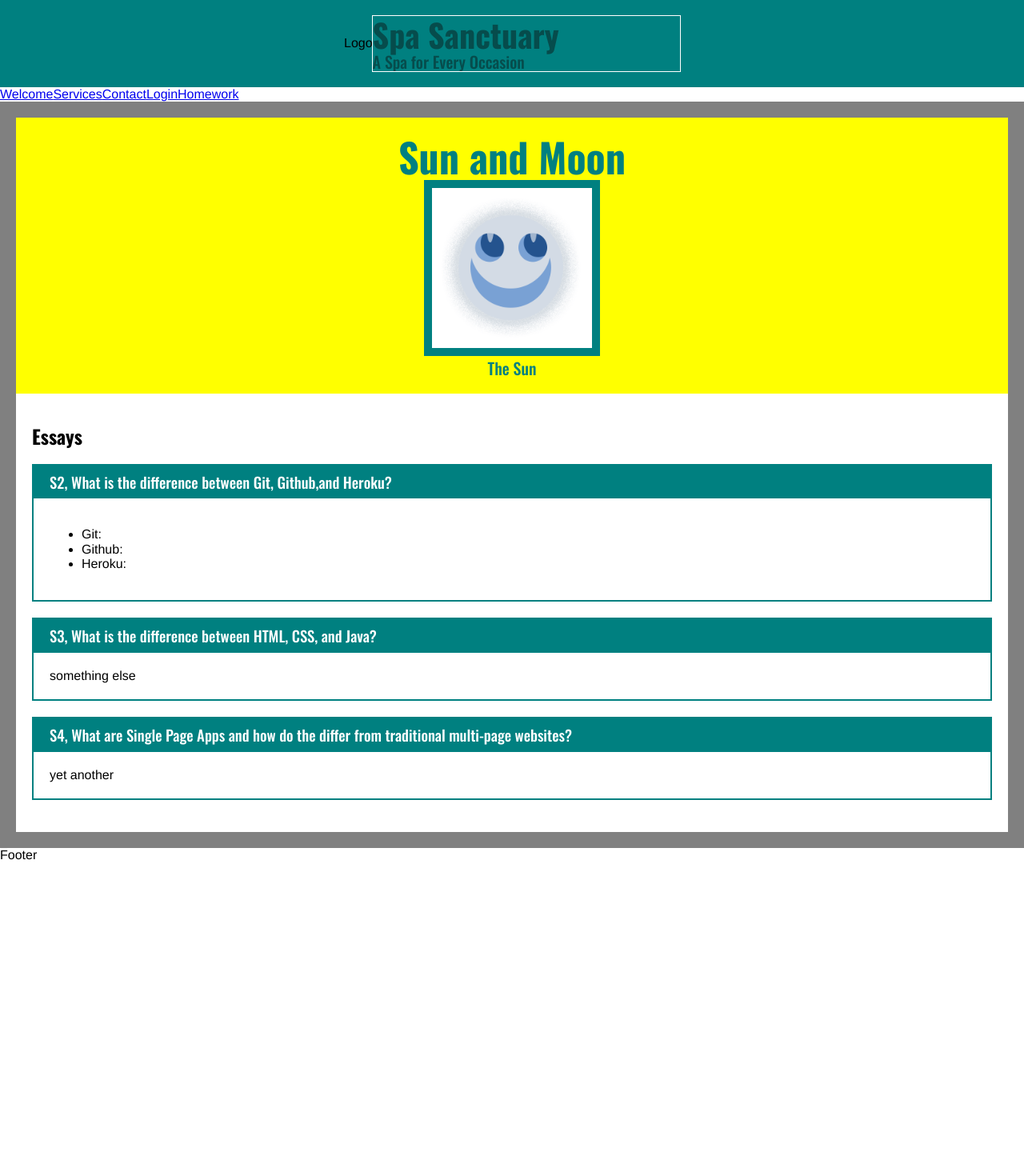
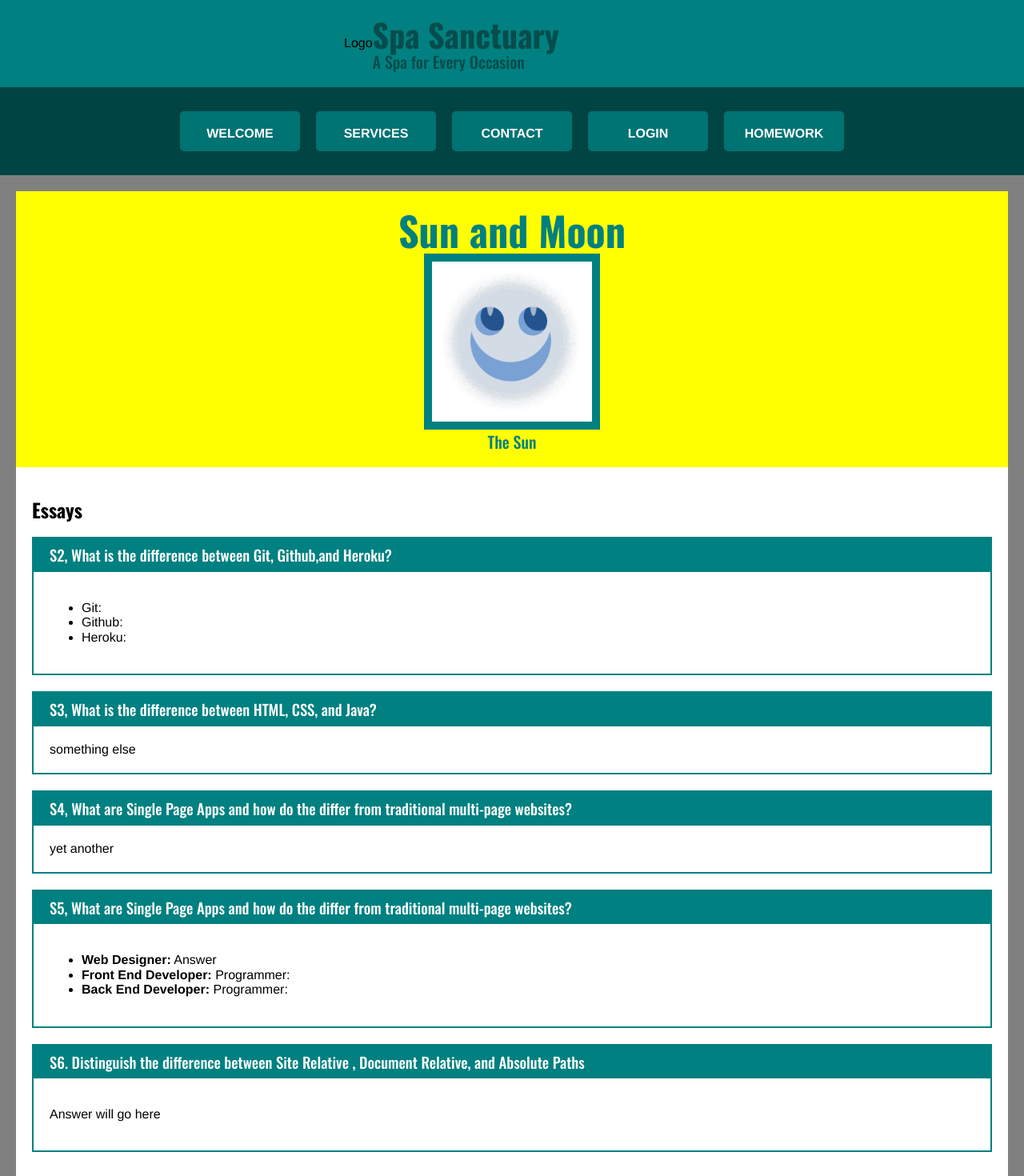
Before and after one commit to biancabonilla10/Web-1-Bonilla-Bianca-Final, a React (Create React App) app: page /homework in a window 1280 px wide. Shown: the top 1470 px of the page at 80% size. Before the commit the page ends 1079 px from the top, so only its background shows below. Built offline with nearby package versions, Linux system fonts and the light colour scheme.

Commit message:
Updating homework

```diff
--- a/src/React/Homework/Essays/Essays.jsx
+++ b/src/React/Homework/Essays/Essays.jsx
@@ -20,6 +20,16 @@ const Essays = () => {
         <Essay q='S4, What are Single Page Apps and how do the differ from traditional multi-page websites?'>
             yet another
         </Essay>
+        <Essay q='S5, What are Single Page Apps and how do the differ from traditional multi-page websites?'>
+            <ul>
+                <li><b>Web Designer:</b> Answer</li>
+                <li><b>Front End Developer:</b> Programmer:</li>
+                <li><b>Back End Developer:</b> Programmer:</li>
+            </ul>
+        </Essay>
+        <Essay q='S6. Distinguish the difference between Site Relative , Document Relative, and Absolute Paths'>
+            <p>Answer will go here</p>
+        </Essay>
     </EssaysStyled>
     )
 }
--- a/src/React/Layout/Header/Header.jsx
+++ b/src/React/Layout/Header/Header.jsx
@@ -31,8 +31,4 @@ const HeaderStyled = styled.header`
         align-items: center;
     }
 
-    .SiteTitle {
-        outline: solid 1px white;
-        flex: 3;
-    }
 `;
--- a/src/React/Layout/Nav/MainMenu.jsx
+++ b/src/React/Layout/Nav/MainMenu.jsx
@@ -18,5 +18,32 @@ const MainMenu = () => {
 export default MainMenu;
 
 const MainMenuStyled = styled.div`
+    display: flex;
+    justify-content: center;
+
+    a{
+        width: 150px;
+        color: white;
+        margin: 10px;
+        background-color: #007373;
+        height: 50px;
+        line-height: 55px;
+        text-decoration: none;
+        text-align: center;
+
+        border-radius: 5px;
+
+        text-transform: uppercase;
+        font-weight: bold;
+
+        &:hover {
+            background-color: #038484;
+        }
+        &:active {
+            color: #007373;
+            background-color: #AEE6E6;
+        }
+
+    }
 
 `;
--- a/src/React/Layout/Nav/Nav.jsx
+++ b/src/React/Layout/Nav/Nav.jsx
@@ -15,5 +15,7 @@ const Nav = () => {
 export default Nav;
 
 const NavStyled = styled.nav`
-
+    background-color: rgb(1, 68, 68);
+    padding: 20px;
+    color: white;
 `;
```
